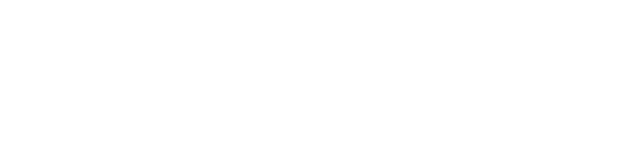
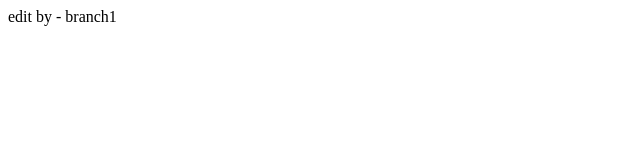
Before and after one commit to chicupatel-developer/GitCommandTest, a plain HTML site: page index.html in a window 1280 px wide. Shown: the whole page, without its empty margins (0-640 px from the left). Drawn offline with Linux system fonts and the light colour scheme.

Commit message:
edit-1-branch1

```diff
--- a/index.html
+++ b/index.html
@@ -1,3 +1,4 @@
 <html>
+    edit by - branch1
 
 </html>
```
